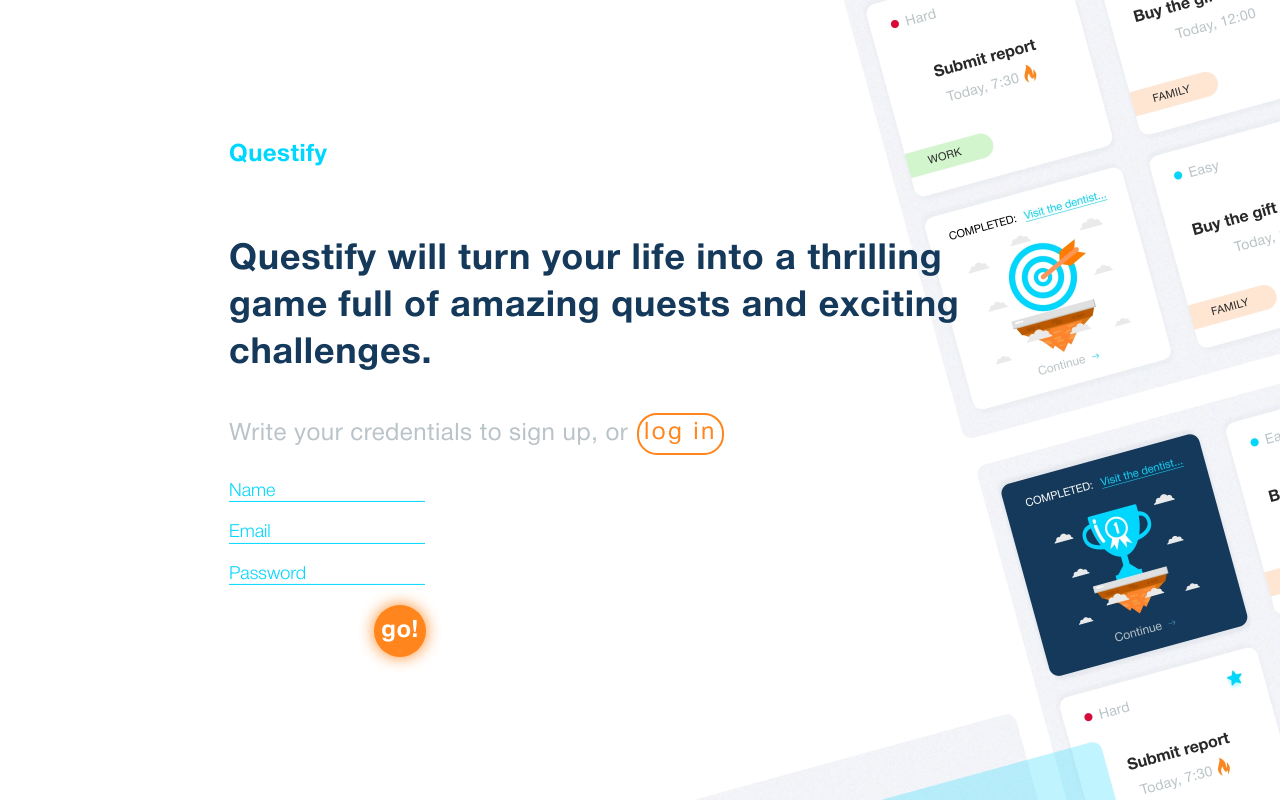
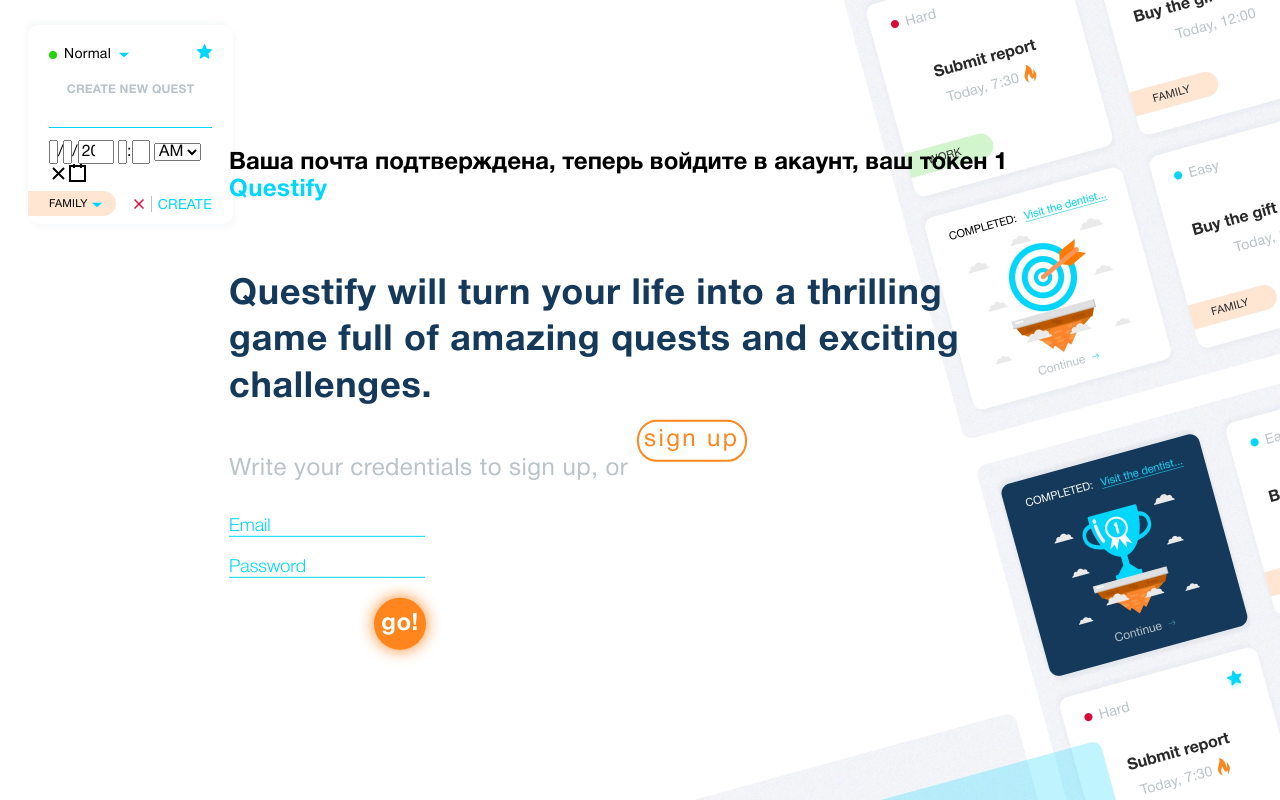
Before and after one commit to Karantir-dev/questify-front, a React (Create React App) app: page /auth/1 in a window 1280 px wide. Built offline with nearby package versions, Linux system fonts and the light colour scheme.

Commit message:
add verification

```diff
--- a/src/App.js
+++ b/src/App.js
@@ -41,19 +41,19 @@
   return (
     <div>
       <Suspense fallback={<h1>Загружаем...</h1>}>
-        {isLoading ? (
-          <h1>Загружаем...</h1>
-        ) : (
         <Switch>
           <PrivateRoute exact path="/" redirectTo="/auth">
             <MainPage />
           </PrivateRoute>
 
-            <PublicRoute path="/auth" restricted redirectTo="/">
+          <PublicRoute exact path="/auth" restricted redirectTo="/">
+            <AuthPage />
+          </PublicRoute>
+
+          <PublicRoute path="/auth/:verifyToken" restricted redirectTo="/">
             <AuthPage />
           </PublicRoute>
         </Switch>
-        )}
       </Suspense>
 
       <ToastContainer className={s.notif} />
--- a/src/Components/CreateEditCard/CreateEditCard.js
+++ b/src/Components/CreateEditCard/CreateEditCard.js
@@ -2,7 +2,7 @@
 import { useDispatch, useSelector } from 'react-redux'
 import PropTypes from 'prop-types'
 import styles from './CreateEditCard.module.css'
-import Modal from '../Modal/Modal'
+import Modal from '../DeleteModal/Modal'
 import CompletedCard from '../CompletedCard/CompletedCard'
 import DateTimePicker from '../DateTimePicker/DateTimePicker'
 import OptionsPicker from '../OptionsPicker/OptionsPicker'
--- a/src/Components/Modal/TestCard.js
+++ b/src/Components/DeleteModal/TestCard.js
@@ -5,7 +5,7 @@
 
 import cardsOperations from '../../Redux/cards/cardsOperations'
 
-import CompletedCard from '../../Components/CompletedCard/CompletedCard'
+import CompletedCard from '../CompletedCard/CompletedCard'
 
 import s from './Modal.module.css'
 import './ModalAnimation.css'
@@ -89,7 +89,6 @@
             />
           </CSSTransition>
         </div>
-
       </div>
       <CSSTransition
         in={isCompleted}
--- a/src/Components/PickerPopup/PickerPopup.js
+++ b/src/Components/PickerPopup/PickerPopup.js
@@ -3,7 +3,7 @@
 import { CSSTransition } from 'react-transition-group'
 import s from './PickerPopup.module.css'
 
-import './../Modal/ModalAnimation.css'
+import '../DeleteModal/ModalAnimation.css'
 
 PickerPopup.propTypes = {
   onClose: PropTypes.func.isRequired,
--- a/src/Pages/AuthPage/AuthPage.js
+++ b/src/Pages/AuthPage/AuthPage.js
@@ -1,30 +1,48 @@
 import styles from '../AuthPage/AuthPage.module.css'
 import AuthForm from '../../Components/AuthForm'
 import LoginForm from '../../Components/LoginForm'
-import { useState } from "react"
+import { useState } from 'react'
+import { useParams } from 'react-router-dom'
+import CreateEditCard from '../../Components/CreateEditCard/CreateEditCard'
+
+import authOpertaions from '../../Redux/auth/auth-operations'
 
 export default function Landing() {
-
   const [showSignup, setShowSignup] = useState(true)
 
   const loginHandler = event => {
     event.preventDefault()
-    console.log("login handler")
-  };
+    console.log('login handler')
+  }
 
   const signupHandler = event => {
-    event.preventDefault();
-    console.log("signup handler")
-  };
+    event.preventDefault()
+    console.log('signup handler')
+  }
 
   const switchButtonHandler = () => {
     setShowSignup(!showSignup)
-  };
+  }
+
+  let { verifyToken } = useParams()
+  let isVerify
+  if (verifyToken) {
+    isVerify = authOpertaions.verifyUser(verifyToken)
+    console.log(isVerify)
+  }
 
   return (
     <div className={styles.containerLanding}>
+      <CreateEditCard />
       <div className={styles.containerQuest}>
         <div className={styles.containerForm}>
+          {isVerify && (
+            <h2>
+              Ваша почта подтверждена, теперь войдите в акаунт, ваш токен{' '}
+              {verifyToken}
+            </h2>
+          )}
+
           <a className={styles.logo} href="/">
             Questify
           </a>
@@ -34,15 +52,18 @@
           </p>
           <p className={styles.descriptionRegister}>
             {showSignup
-              ? "Write your credentials to sign up, or"
-              : "Write your credentials to log in, or"
-            }
+              ? 'Write your credentials to sign up, or'
+              : 'Write your credentials to log in, or'}
           </p>
 
-          {showSignup ? (<AuthForm onSubmit={signupHandler}/>) : (<LoginForm onSubmit={loginHandler}/>)}
+          {!showSignup ? (
+            <AuthForm onSubmit={signupHandler} />
+          ) : (
+            <LoginForm onSubmit={loginHandler} />
+          )}
 
           <button className={styles.switchButton} onClick={switchButtonHandler}>
-            {showSignup ? "log in" : "sign up"}
+            {!showSignup ? 'log in' : 'sign up'}
           </button>
         </div>
       </div>
--- a/src/Redux/auth/auth-actions.js
+++ b/src/Redux/auth/auth-actions.js
@@ -16,6 +16,10 @@
 const getCurrentUserSuccess = createAction('GET_CURRENT_USER_SUCCESS')
 const getCurrentUserError = createAction('GET_CURRENT_USER_ERROR')
 
+const verifyUserRequest = createAction('VERIFY_USER_REQUEST')
+const verifyUserSuccess = createAction('VERIFY_USER_SUCCESS')
+const verifyUserError = createAction('VERIFY_USER_ERROR')
+
 const authActions = {
   registerRequest,
   registerSuccess,
@@ -29,5 +33,8 @@
   getCurrentUserRequest,
   getCurrentUserSuccess,
   getCurrentUserError,
+  verifyUserRequest,
+  verifyUserSuccess,
+  verifyUserError,
 }
 export default authActions
--- a/src/Redux/auth/auth-operations.js
+++ b/src/Redux/auth/auth-operations.js
@@ -88,5 +88,22 @@
     )
 }
 
-const authOperations = { register, login, logout, getCurrentUser }
+const verifyUser = token => async dispatch => {
+  dispatch(authActions.verifyUserRequest())
+
+  return await axios
+    .post(`users/verify/${token}`)
+    .then(() => {
+      dispatch(authActions.verifyUserSuccess())
+      return true
+    })
+    .catch(err => {
+      dispatch(
+        authActions.verifyUserError(err.response?.data?.message || err.message),
+      )
+      return false
+    })
+}
+
+const authOperations = { register, login, logout, getCurrentUser, verifyUser }
 export default authOperations
--- a/src/Redux/notifReducers.js
+++ b/src/Redux/notifReducers.js
@@ -10,6 +10,7 @@
   [authActions.registerError]: setNotification,
   [authActions.logInError]: setNotification,
   [authActions.logOutError]: setNotification,
+  [authActions.verifyUserError]: setNotification,
   [cardsActions.fetchActiveCardsError]: setNotification,
   [cardsActions.fetchDoneCardsError]: setNotification,
   [cardsActions.deleteCardError]: setNotification,
```
Also changed, not shown: src/Components/DeleteModal/Modal.js (renamed from src/Components/Modal/Modal.js), src/Components/DeleteModal/Modal.module.css (renamed from src/Components/Modal/Modal.module.css), src/Components/DeleteModal/ModalAnimation.css (renamed from src/Components/Modal/ModalAnimation.css). Lines whose indentation alone changed are shown as unchanged.
